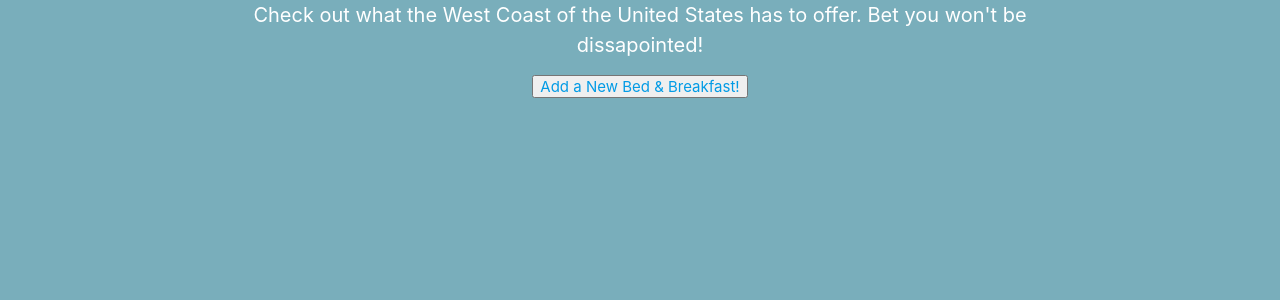
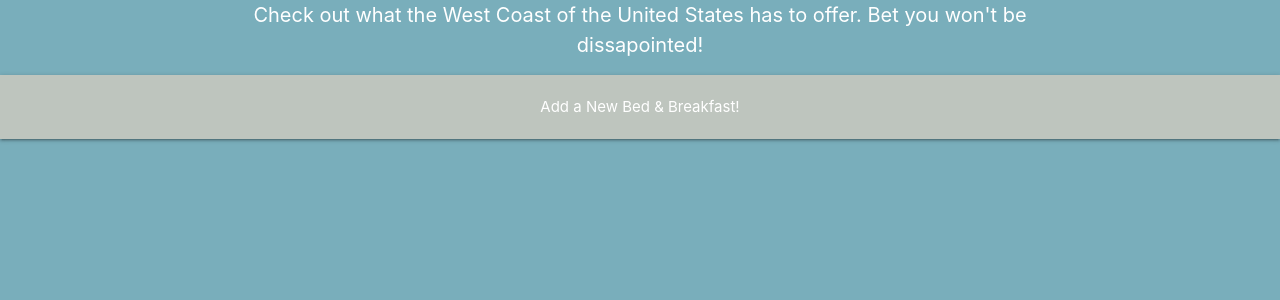
Before and after one commit to SlowLifeMatt/Breakfast, a Node server app: page /bed in a window 1280 px wide. Shown: the part 150-450 px from the top of the page. Run offline with Node 20, Linux system fonts and the light colour scheme; data that the repository does not hold is empty; some libraries are stand-ins or nearby versions.

Commit message:
nav bar for link added

```diff
--- a/public/css/style.css
+++ b/public/css/style.css
@@ -1,3 +1,6 @@
+nav {
+    background-color: rgb(190, 197, 190);
+}
 .home{
     width: 300px;
     height: 300px;
--- a/views/index.ejs
+++ b/views/index.ejs
@@ -7,6 +7,7 @@
 
 
 <body>
+
     <div>
         <header class="brand">Welcome to West Coast Best Coast Bed & Breakfast Search</header>
         <section class="about">Check out what the West Coast of the United States has to offer. Bet you won't be dissapointed!</section>
@@ -27,8 +28,9 @@
             </ul>
 
         </div>
-        <button><a href="/bed/new">Add a New Bed & Breakfast!</a></button>
     </div>
-
+    <nav>
+        <a href="/bed/new">Add a New Bed & Breakfast!</a>
+    </nav>
 </body>
 </html>
```
